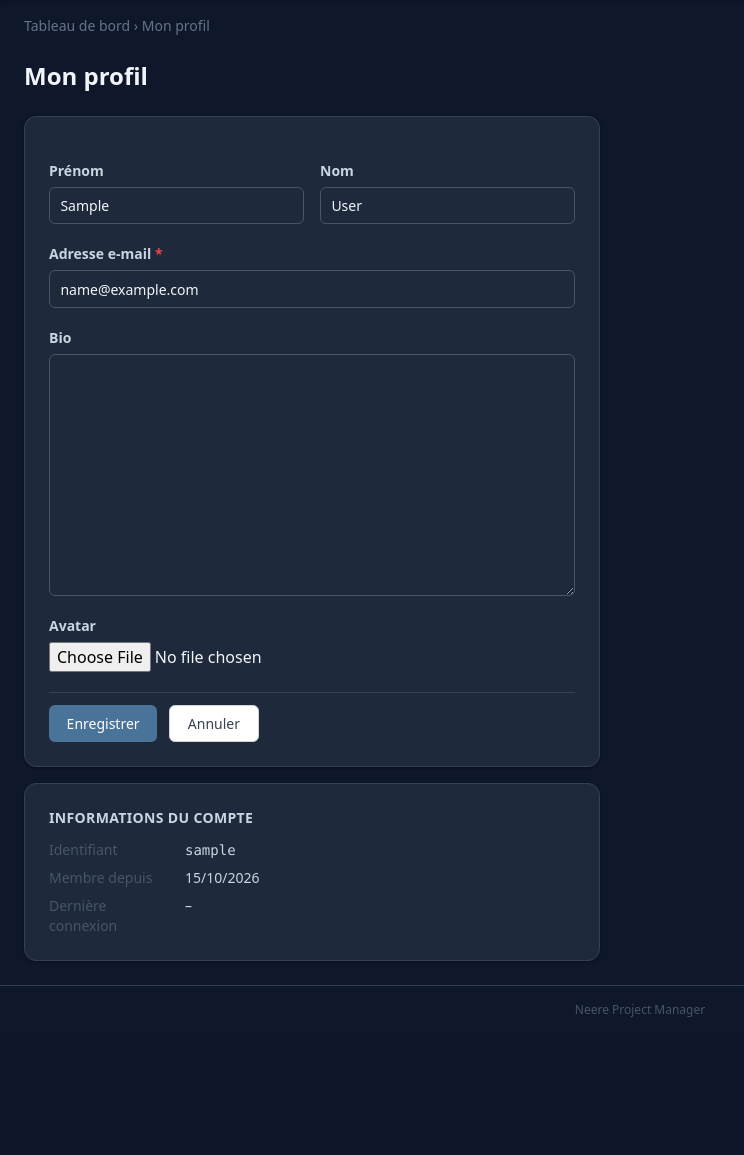
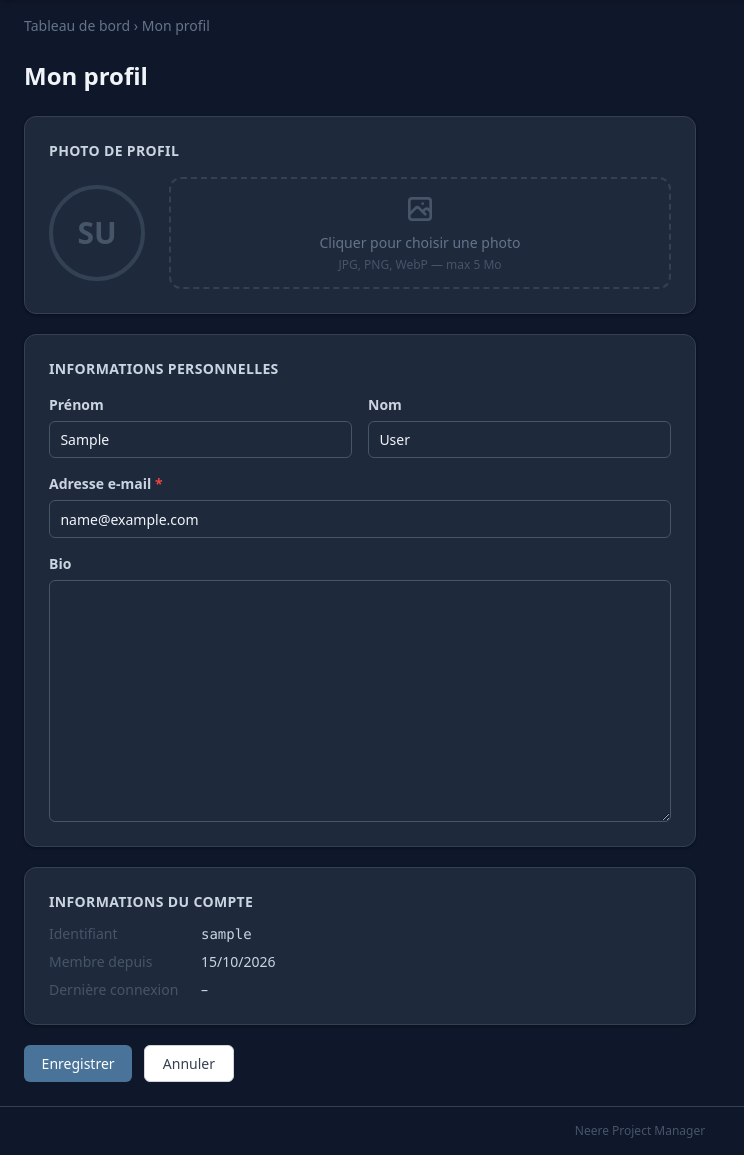
Before and after one commit to souleymady530/neereprojectmanager, a Django app: page /my/profile/ in a window 1280 px wide. Shown: the part 48-1203 px from the top of the page, without its empty margins (0-744 px from the left). Before the commit the page ends 1065 px from the top, so only its background shows below. Run offline with Django 5.2, Linux system fonts and the light colour scheme; the visitor is signed in with stand-in values (Sample User, id 1); some libraries are stand-ins or nearby versions.

Commit message:
feat: affichage photo de profil

```diff
--- a/accounts/views.py
+++ b/accounts/views.py
@@ -68,8 +68,14 @@ class ProfileView(LoginRequiredMixin, UpdateView):
         return self.request.user
 
     def form_valid(self, form):
+        user = form.save(commit=False)
+        if self.request.POST.get("clear_avatar") == "1":
+            if user.avatar:
+                user.avatar.delete(save=False)
+            user.avatar = None
+        user.save()
         messages.success(self.request, "Profil mis à jour.")
-        return super().form_valid(form)
+        return redirect(self.success_url)
 
 
 class MyPageView(LoginRequiredMixin, TemplateView):
--- a/templates/accounts/profile.html
+++ b/templates/accounts/profile.html
@@ -9,12 +9,58 @@
 {% endblock %}
 
 {% block content %}
-<div class="max-w-xl">
+<div class="max-w-2xl">
     <h1 class="text-2xl font-bold text-gray-900 mb-6">Mon profil</h1>
 
-    <div class="bg-white rounded-xl shadow-sm border border-gray-200 p-6">
     <form method="post" enctype="multipart/form-data" class="space-y-5">
         {% csrf_token %}
+
+        <!-- Avatar -->
+        <div class="bg-white rounded-xl shadow-sm border border-gray-200 p-6">
+            <h2 class="text-sm font-semibold text-gray-700 uppercase tracking-wide mb-4">Photo de profil</h2>
+            <div class="flex items-center gap-6">
+
+                <!-- Aperçu actuel -->
+                <div class="relative shrink-0">
+                    <div id="avatar-preview"
+                         class="w-24 h-24 rounded-full overflow-hidden border-4 border-gray-200 bg-gray-100 flex items-center justify-center">
+                        {% if user.avatar %}
+                        <img src="{{ user.avatar.url }}" alt="Avatar"
+                             class="w-full h-full object-cover" id="avatar-img">
+                        {% else %}
+                        <span class="text-3xl font-bold text-gray-400" id="avatar-initials">
+                            {{ user.first_name|first|upper }}{{ user.last_name|first|upper }}
+                        </span>
+                        {% endif %}
+                    </div>
+                    {% if user.avatar %}
+                    <button type="button" onclick="clearAvatar()"
+                            class="absolute -top-1 -right-1 w-6 h-6 bg-red-500 text-white rounded-full text-xs flex items-center justify-center hover:bg-red-600 transition-colors"
+                            title="Supprimer la photo">✕</button>
+                    {% endif %}
+                </div>
+
+                <!-- Zone upload -->
+                <div class="flex-1">
+                    <label for="avatar-input"
+                           class="flex flex-col items-center justify-center w-full h-28 border-2 border-dashed border-gray-300 rounded-xl cursor-pointer hover:border-blue-400 hover:bg-blue-50 transition-colors">
+                        <svg xmlns="http://www.w3.org/2000/svg" class="h-8 w-8 text-gray-400 mb-2" fill="none" viewBox="0 0 24 24" stroke="currentColor">
+                            <path stroke-linecap="round" stroke-linejoin="round" stroke-width="2" d="M4 16l4.586-4.586a2 2 0 012.828 0L16 16m-2-2l1.586-1.586a2 2 0 012.828 0L20 14m-6-6h.01M6 20h12a2 2 0 002-2V6a2 2 0 00-2-2H6a2 2 0 00-2 2v12a2 2 0 002 2z"/>
+                        </svg>
+                        <span class="text-sm text-gray-500">Cliquer pour choisir une photo</span>
+                        <span class="text-xs text-gray-400 mt-1">JPG, PNG, WebP — max 5 Mo</span>
+                    </label>
+                    <input type="file" id="avatar-input" name="avatar"
+                           accept="image/*" class="hidden"
+                           onchange="previewAvatar(this)">
+                    <input type="hidden" name="clear_avatar" id="clear-avatar-input" value="">
+                </div>
+            </div>
+        </div>
+
+        <!-- Informations -->
+        <div class="bg-white rounded-xl shadow-sm border border-gray-200 p-6 space-y-4">
+            <h2 class="text-sm font-semibold text-gray-700 uppercase tracking-wide mb-2">Informations personnelles</h2>
 
             <div class="grid grid-cols-1 sm:grid-cols-2 gap-4">
                 <div>
@@ -34,53 +80,71 @@
             </div>
 
             <div>
-                <label class="block text-sm font-semibold text-gray-700 mb-1.5">
-                    Adresse e-mail <span class="text-red-500">*</span>
-                </label>
+                <label class="block text-sm font-semibold text-gray-700 mb-1.5">Adresse e-mail <span class="text-red-500">*</span></label>
                 {{ form.email }}
                 {% if form.email.errors %}
                 <p class="text-sm mt-1" style="color:var(--rm-red);">{{ form.email.errors.0 }}</p>
                 {% endif %}
             </div>
 
-            {% if form.bio %}
             <div>
                 <label class="block text-sm font-semibold text-gray-700 mb-1.5">Bio</label>
                 {{ form.bio }}
             </div>
-            {% endif %}
+        </div>
 
-            {% if form.avatar %}
-            <div>
-                <label class="block text-sm font-semibold text-gray-700 mb-1.5">Avatar</label>
-                {{ form.avatar }}
+        <!-- Infos du compte -->
+        <div class="bg-white rounded-xl shadow-sm border border-gray-200 p-6">
+            <h2 class="text-sm font-semibold text-gray-700 uppercase tracking-wide mb-3">Informations du compte</h2>
+            <dl class="space-y-2 text-sm">
+                <div class="flex gap-2">
+                    <dt class="text-gray-400 w-36 shrink-0">Identifiant</dt>
+                    <dd class="font-mono text-gray-700">{{ user.username }}</dd>
                 </div>
-            {% endif %}
+                <div class="flex gap-2">
+                    <dt class="text-gray-400 w-36 shrink-0">Membre depuis</dt>
+                    <dd class="text-gray-700">{{ user.date_joined|date:"d/m/Y" }}</dd>
+                </div>
+                <div class="flex gap-2">
+                    <dt class="text-gray-400 w-36 shrink-0">Dernière connexion</dt>
+                    <dd class="text-gray-700">{{ user.last_login|date:"d/m/Y à H:i"|default:"–" }}</dd>
+                </div>
+            </dl>
+        </div>
 
-            <div class="pt-3 border-t border-gray-100 flex gap-3">
+        <div class="flex gap-3">
             <button type="submit" class="btn-primary">Enregistrer</button>
             <a href="{% url 'my:page' %}" class="btn-secondary">Annuler</a>
         </div>
     </form>
 </div>
+{% endblock %}
 
-    <!-- Infos du compte -->
-    <div class="bg-white rounded-xl shadow-sm border border-gray-200 p-6 mt-4">
-        <h2 class="text-sm font-semibold text-gray-700 uppercase tracking-wide mb-3">Informations du compte</h2>
-        <dl class="space-y-2 text-sm">
-            <div class="flex gap-2">
-                <dt class="text-gray-400 w-32 shrink-0">Identifiant</dt>
-                <dd class="font-mono text-gray-700">{{ user.username }}</dd>
-            </div>
-            <div class="flex gap-2">
-                <dt class="text-gray-400 w-32 shrink-0">Membre depuis</dt>
-                <dd class="text-gray-700">{{ user.date_joined|date:"d/m/Y" }}</dd>
-            </div>
-            <div class="flex gap-2">
-                <dt class="text-gray-400 w-32 shrink-0">Dernière connexion</dt>
-                <dd class="text-gray-700">{{ user.last_login|date:"d/m/Y à H:i"|default:"–" }}</dd>
-            </div>
-        </dl>
-    </div>
-</div>
+{% block extra_scripts %}
+<script>
+function previewAvatar(input) {
+    if (!input.files || !input.files[0]) return;
+    const file = input.files[0];
+    if (file.size > 5 * 1024 * 1024) {
+        alert('Fichier trop volumineux (max 5 Mo).');
+        input.value = '';
+        return;
+    }
+    const reader = new FileReader();
+    reader.onload = function(e) {
+        const preview = document.getElementById('avatar-preview');
+        preview.innerHTML = `<img src="${e.target.result}" class="w-full h-full object-cover">`;
+    };
+    reader.readAsDataURL(file);
+    document.getElementById('clear-avatar-input').value = '';
+}
+
+function clearAvatar() {
+    const preview = document.getElementById('avatar-preview');
+    const initials = "{{ user.first_name|first|upper }}{{ user.last_name|first|upper }}";
+    preview.innerHTML = `<span class="text-3xl font-bold text-gray-400">${initials}</span>`;
+    document.getElementById('avatar-input').value = '';
+    document.getElementById('clear-avatar-input').value = '1';
+}
+</script>
 {% endblock %}
--- a/templates/base.html
+++ b/templates/base.html
@@ -336,10 +336,15 @@
                     style="hover:background-color: var(--rm-nav-dark);"
                     onmouseover="this.style.backgroundColor='#2e3a47'"
                     onmouseout="this.style.backgroundColor='transparent'">
+                {% if user.avatar %}
+                <img src="{{ user.avatar.url }}" alt=""
+                     class="w-7 h-7 rounded-full object-cover shrink-0">
+                {% else %}
                 <span class="inline-flex items-center justify-center w-7 h-7 rounded-full text-white text-xs font-semibold"
                       style="background-color: var(--rm-blue-btn);">
                     {{ user.first_name|first|upper }}{{ user.last_name|first|upper }}
                 </span>
+                {% endif %}
                 <span class="hidden sm:inline text-gray-200">{{ user.get_full_name|default:user.username }}</span>
                 <svg class="h-3 w-3 text-gray-400" fill="none" viewBox="0 0 24 24" stroke="currentColor">
                     <path stroke-linecap="round" stroke-linejoin="round" stroke-width="2" d="M19 9l-7 7-7-7"/>
--- a/templates/projects/overview.html
+++ b/templates/projects/overview.html
@@ -69,10 +69,15 @@
     <div class="grid grid-cols-2 sm:grid-cols-4 lg:grid-cols-6 gap-3">
         {% for m in project.memberships.all %}
         <div class="bg-white rounded-xl border border-gray-200 shadow-sm px-4 py-3 flex items-center gap-3">
+            {% if m.user.avatar %}
+            <img src="{{ m.user.avatar.url }}" alt=""
+                 class="w-9 h-9 rounded-full object-cover shrink-0">
+            {% else %}
             <div class="inline-flex items-center justify-center w-9 h-9 rounded-full text-white text-sm font-bold shrink-0"
                  style="background-color: var(--rm-blue-btn);">
                 {{ m.user.first_name|first|upper }}{{ m.user.last_name|first|upper }}
             </div>
+            {% endif %}
             <div class="min-w-0">
                 <div class="font-medium text-sm text-gray-900 truncate">{{ m.user.get_full_name }}</div>
                 <div class="text-xs text-gray-400 truncate">
```
Also changed, not shown: templates/issues/detail.html (+16 -1 lines). Lines whose indentation alone changed are shown as unchanged.
